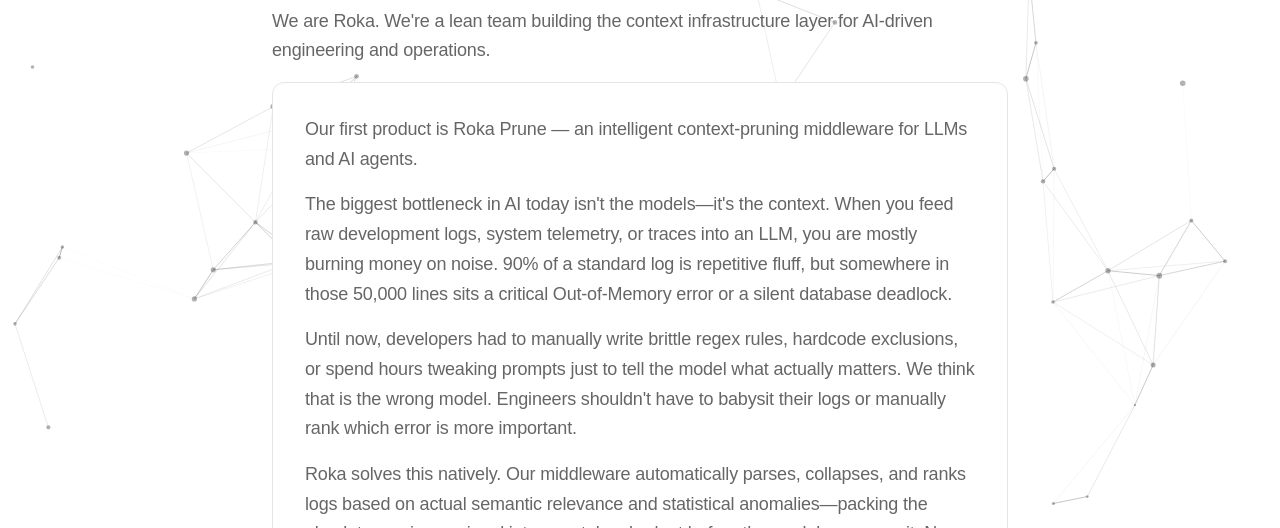
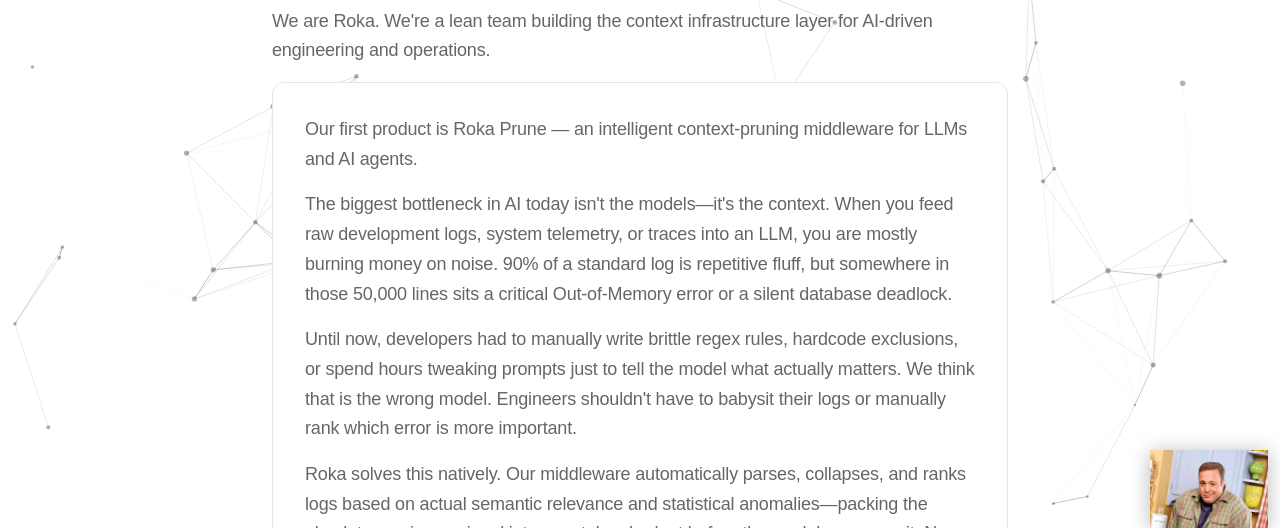
Before and after one commit to Roka-Dev-Labs/roka, a plain HTML site: page about.html in a window 1280 px wide. Shown: the part 272-800 px from the top of the page. Drawn offline with Linux system fonts and the light colour scheme.

Commit message:
add kevin

```diff
--- a/about.html
+++ b/about.html
@@ -15,6 +15,7 @@
     <meta name="apple-mobile-web-app-title" content="Roka" />
     <link rel="manifest" href="/site.webmanifest" />
     <script src="/js/console-egg.js" defer></script>
+    <script src="/js/kevin-peek.js" defer></script>
     <link rel="preconnect" href="https://fonts.googleapis.com">
     <link rel="preconnect" href="https://fonts.gstatic.com" crossorigin>
     <link href="https://fonts.googleapis.com/css2?family=Montserrat:wght@375&display=swap" rel="stylesheet">
--- /dev/null
+++ b/js/kevin-peek.js
@@ -0,0 +1,83 @@
+/**
+ * Kevin peek-a-boo — peeks from the bottom-right corner.
+ * Hover to let him rise a bit higher.
+ */
+(function () {
+  try {
+    if (window.matchMedia('(prefers-reduced-motion: reduce)').matches) return;
+    if (window.matchMedia('(max-width: 640px)').matches) return;
+
+    var style = document.createElement('style');
+    style.textContent = [
+      '.kevin-peek{',
+      '  position:fixed;',
+      '  right:max(12px, env(safe-area-inset-right));',
+      '  bottom:0;',
+      '  z-index:40;',
+      '  width:118px;',
+      '  height:78px;',
+      '  overflow:hidden;',
+      '  line-height:0;',
+      '  cursor:pointer;',
+      '  border:0;',
+      '  padding:0;',
+      '  background:transparent;',
+      '  transform-origin:bottom center;',
+      '  transition:height .4s cubic-bezier(.34,1.4,.64,1), filter .3s ease;',
+      '  filter:drop-shadow(0 2px 10px rgba(0,0,0,.28));',
+      '  -webkit-tap-highlight-color:transparent;',
+      '}',
+      '.kevin-peek:hover,.kevin-peek:focus-visible{',
+      '  height:188px;',
+      '  outline:none;',
+      '  filter:drop-shadow(0 4px 16px rgba(0,0,0,.35));',
+      '}',
+      '.kevin-peek img{',
+      '  width:118px;',
+      '  height:auto;',
+      '  display:block;',
+      '  pointer-events:none;',
+      '  user-select:none;',
+      '  /* Keep head/shoulders in the peek window */',
+      '  transform:translateY(-2px);',
+      '}',
+      '@media (max-width:900px){',
+      '  .kevin-peek{ width:96px; height:64px; right:8px; }',
+      '  .kevin-peek:hover,.kevin-peek:focus-visible{ height:152px; }',
+      '  .kevin-peek img{ width:96px; }',
+      '}',
+      '@media print{ .kevin-peek{ display:none !important; } }',
+    ].join('');
+    document.head.appendChild(style);
+
+    var btn = document.createElement('button');
+    btn.type = 'button';
+    btn.className = 'kevin-peek';
+    btn.setAttribute('aria-label', 'Prune your logs with Roka');
+    btn.title = 'Prune your logs with Roka :3';
+
+    var img = document.createElement('img');
+    img.src = '/kevin-peek.png';
+    img.alt = '';
+    img.width = 118;
+    img.height = 146;
+    img.decoding = 'async';
+    img.loading = 'lazy';
+    btn.appendChild(img);
+
+    btn.addEventListener('click', function () {
+      console.log('%cPrune your logs with Roka :3', 'color:#34d399;font-family:monospace;font-size:14px;font-weight:600');
+    });
+
+    function mount() {
+      document.body.appendChild(btn);
+    }
+    if (document.readyState === 'loading') {
+      document.addEventListener('DOMContentLoaded', mount);
+    } else {
+      mount();
+    }
+  } catch (_) {
+    /* non-critical easter egg */
+  }
+})();
```
Also changed, not shown: dashboard.html (+1 -0 lines), dashboard/api-keys.html (+1 -0 lines), dashboard/upgrade.html (+1 -0 lines), index.html (+1 -0 lines), install.html (+1 -0 lines), login.html (+1 -0 lines), research.html (+1 -0 lines), testing.html (+1 -0 lines), kevin-peek.png (added).
